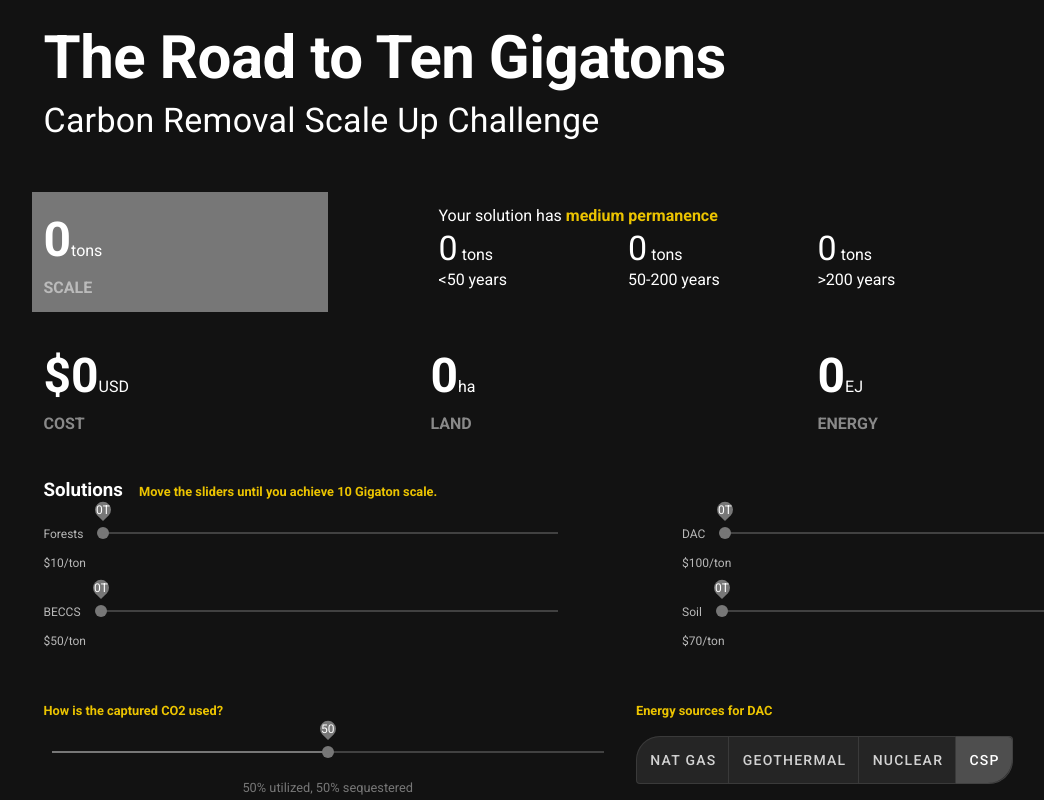
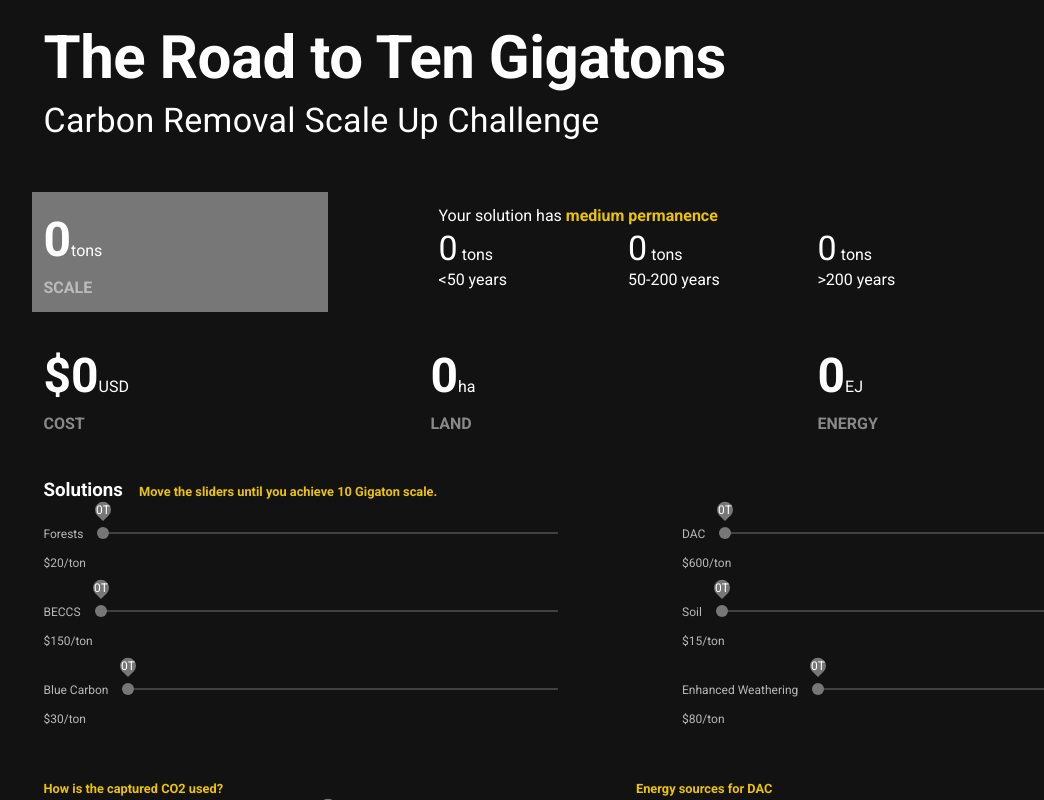
Before and after one commit to cssndrx/road-to-10gt, a Vue app: page / in a window 1280 px wide. Shown: the top 800 px of the page, without its empty margins (16-1060 px from the left). Built offline with nearby package versions, Linux system fonts and the light colour scheme.

Commit message:
model 1.0

```diff
--- a/src/components/Main.vue
+++ b/src/components/Main.vue
@@ -57,7 +57,7 @@ Your solution has <span class="bright" style="font-size: 1em;">medium permanence
   v-for="solution in solutions"
   :key="solution"
   :hint="'$' + costPerTonEstimate(solution) + '/ton'"
-  :max="maxAlloc"
+  :max="maxAllocForSolution(solution)"
   :min="minAlloc"
   :thumb-size="16"
   thumb-label="always"
@@ -165,6 +165,7 @@ Your solution has <span class="bright" style="font-size: 1em;">medium permanence
 
 import _ from "lodash";
 
+const BILLION = 1000000000;
 const TEN_BILLION = 10000000000;
 
   export default {
@@ -180,17 +181,21 @@ const TEN_BILLION = 10000000000;
       estimates(){
         // TODO(John): Return actual estimates.
         return {
-          cost: this.tonsAllocated.forests + this.tonsAllocated.dac,
-          land: this.tonsAllocated.soil + this.tonsAllocated.beccs,
-          energy: 10 * (this.tonsAllocated.soil + this.tonsAllocated.forests)
+          cost: this.solutions.reduce((acc, sol) => acc + this.totalCostEstimate(sol), 0),
+          land: this.solutions.reduce((acc, sol) => acc + this.landEstimate(sol), 0),
+          energy: this.solutions.reduce((acc, sol) => acc + this.energyEstimate(sol), 0),
         };
       },
       permanences(){
         // TODO(John): Return actual estimates.
+        const tonsCaptured = this.tonsAllocated.beccs + this.tonsAllocated.dac;
+        const permanentTons = (1 - (this.percentUtilization / 100)) * tonsCaptured;
+        const impermanentTons = (this.percentUtilization / 100) * tonsCaptured;
+
         return [
-          {name: '<50 years', value: this.tonsAllocated.soil + this.tonsAllocated.forests},
-          {name: '50-200 years', value: this.tonsAllocated.beccs * 2},
-          {name: '>200 years', value: this.tonsAllocated.dac},
+          {name: '<50 years', value: (this.tonsAllocated.forests / 2) + this.tonsAllocated.soil + impermanentTons * 0.5 },
+          {name: '50-200 years', value: (this.tonsAllocated.forests / 2) + impermanentTons * 0.1 + this.tonsAllocated.blueCarbon},
+          {name: '>200 years', value: this.tonsAllocated.enhancedWeathering + permanentTons + impermanentTons * 0.4},
         ];
       },
 
@@ -208,12 +213,14 @@ const TEN_BILLION = 10000000000;
 
       return {
         dimensions: ['cost', 'land', 'energy'],
-        solutions: ['forests', 'dac', 'beccs', 'soil'],
+        solutions: ['forests', 'dac', 'beccs', 'soil', 'blueCarbon', 'enhancedWeathering'],
         tonsAllocated: {
           forests: 0,
           dac: 0,
           beccs: 0,
           soil: 0,
+          blueCarbon: 0,
+          enhancedWeathering: 0
         },
 
         minAlloc: 0,
@@ -225,25 +232,80 @@ const TEN_BILLION = 10000000000;
     },
 
     methods: {
-
+      maxAllocForSolution(sol) {
+        return {
+          forests: 3 * BILLION,
+          soil: 5 * BILLION,
+          beccs: TEN_BILLION,
+          dac: TEN_BILLION,
+          blueCarbon: BILLION,
+          enhancedWeathering: 4 * BILLION
+        }[sol]
+      },
       // Return the cost per ton (can be dynamic).
       costPerTonEstimate(sol){
         // TODO(John): Return actual estimates.
         return {
-          forests: 10,
-          beccs: 50,
-          dac: 100,
-          soil: 70
+          forests: 20,
+          beccs: this.tonsAllocated.beccs < 4 * BILLION ? 150 :  300,
+          dac: this.tonsAllocated.dac < BILLION ? 600 : Math.floor(600 * Math.pow(this.tonsAllocated.dac / BILLION, -0.5146)),
+          soil: 15,
+          enhancedWeathering: 80,
+          blueCarbon: 30
         }[sol];
       },
+      totalCostEstimate(sol) {
+        // integrating the cost functions above
+        // (not sure if there's a JS way to do this)
+        const dacIntegrated = x => {
+          // integrating the polynomial DAC learning curve function
+          return 5.28995 * Math.pow(10, 7) * Math.pow(x, 0.4854);
+        };
 
+        return {
+          forests: 20 * this.tonsAllocated.forests,
+          soil: 15 * this.tonsAllocated.soil,
+          blueCarbon: 30 * this.tonsAllocated.blueCarbon,
+          enhancedWeathering: 80 * this.tonsAllocated.enhancedWeathering,
+          dac: this.tonsAllocated.dac < BILLION ? 600 * this.tonsAllocated.dac : 600 * BILLION + (dacIntegrated(this.tonsAllocated.dac) - dacIntegrated(BILLION)),
+          beccs: this.tonsAllocated.beccs < 4 * BILLION ? 150 * this.tonsAllocated.beccs : 150 * 4 * BILLION + 600 * (this.tonsAllocated.beccs - 4 * BILLION)
+        }[sol]
+      },
+      landEstimate(sol) {
+        // all estimates in ha / ton
+        const dacLand = () => {
+          // fill in with Max help based on energy source
+          return 0;
+        };
+        return {
+          forests: 0.11 * this.tonsAllocated.forests,
+          soil: 8.35 * this.tonsAllocated.soil,
+          beccs: this.tonsAllocated.beccs < 4 * BILLION ? 0.003 * this.tonsAllocated.beccs :  0.003 * 4 * BILLION + 0.06 * (this.tonsAllocated.beccs - BILLION),
+          dac: dacLand(),
+          blueCarbon: (1 / 4.78) * this.tonsAllocated.blueCarbon,
+          enhancedWeathering: (0.61 / 1000) * this.tonsAllocated.enhancedWeathering
+        }[sol]
+      },
+      energyEstimate(sol) {
+        // all the dividing by BILLION due to conversion from GJ to EJ
+        return {
+          forests: 0,
+          soil: 0,
+          blueCarbon: 0,
+          beccs: - (8 / BILLION) * this.tonsAllocated.beccs,
+          dac: (6.88 / BILLION) * this.tonsAllocated.dac,
+          enhancedWeathering: (6 / BILLION) * this.tonsAllocated.enhancedWeathering
+        }[sol];
+      },
       // Pretty print solution string.
       pprintSolution(sol){
         return {
           forests: 'Forests',
           dac: 'DAC',
           beccs: 'BECCS',
-          soil: 'Soil'
+          soil: 'Soil',
+          blueCarbon: 'Blue Carbon',
+          enhancedWeathering: 'Enhanced Weathering'
         }[sol];
       },
 
```
Also changed, not shown: 1 other file (tests, documents, lock files or other folders).
